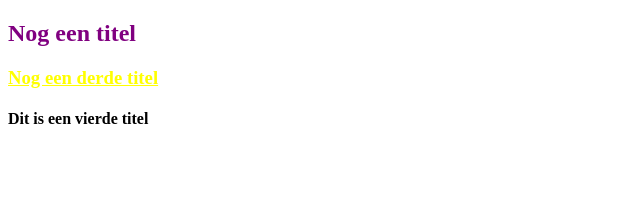
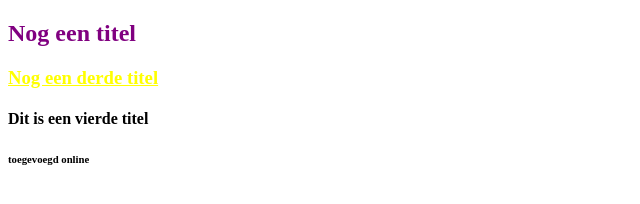
Before and after one commit to verhulstd/syntratest1, a plain HTML site: page index.html in a window 1280 px wide. Shown: the full height of the page, 0-640 px from the left. Drawn offline with Linux system fonts and the light colour scheme.

Commit message:
Update index.html

```diff
--- a/index.html
+++ b/index.html
@@ -11,5 +11,6 @@
     <h2>Nog een titel</h2>
     <h3>Nog een derde titel</h3>
     <h4>Dit is een vierde titel</h4>
+    <h6>toegevoegd online</h6>
   </body>
 </html>
```
